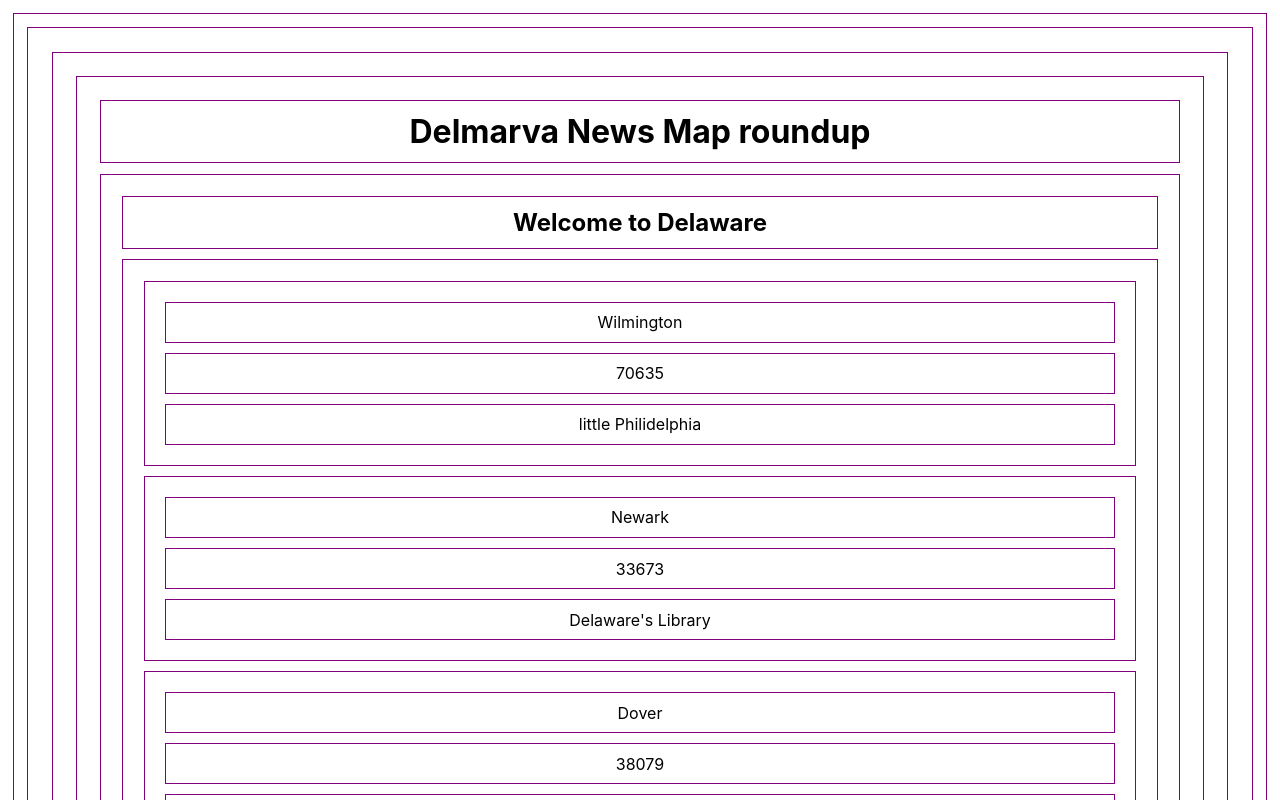
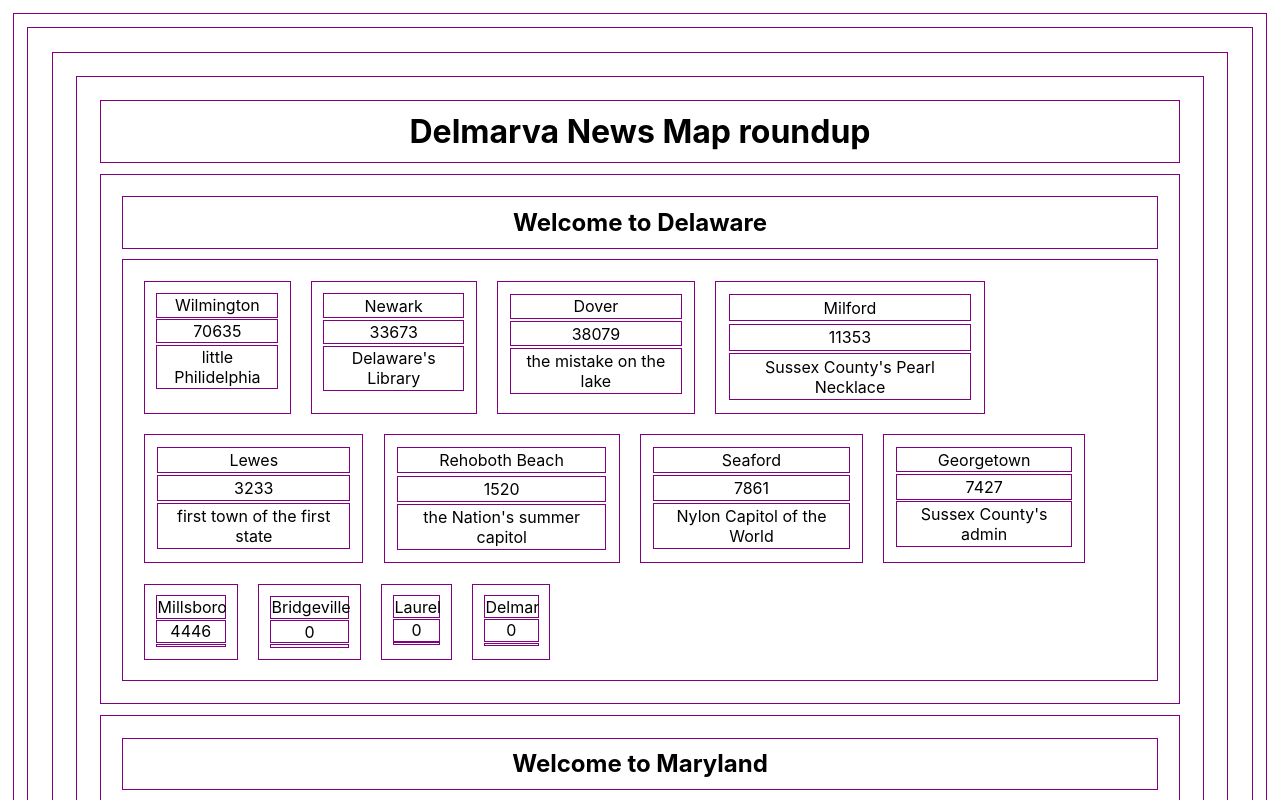
Before and after one commit to tompsherman/delmarva-news-map, a React (Create React App) app in the folder app/: page / in a window 1280 px wide. Shown: the top 800 px of the page. Built offline with nearby package versions, Linux system fonts and the light colour scheme.

Commit message:
data object fleshing out and styling

```diff
--- a/app/src/index.css
+++ b/app/src/index.css
@@ -19,6 +19,11 @@ code {
     monospace;
 }
 
+.hidden {
+  display: flex;
+  flex-wrap: wrap;
+}
+
 .stateHolder {
   display: flex;
   flex-wrap: wrap;
--- a/app/src/state-components/Delaware.js
+++ b/app/src/state-components/Delaware.js
@@ -73,7 +73,80 @@ const delaware = {
                 newsUrls: [
                     ""
                 ],
-            }
+            },
+            {
+                name: "Lewes",
+                population: 3233,
+                nickname: "first town of the first state",
+                admin: "",
+                newsUrls: [
+                    ""
+                ],
+            },
+            {
+                name: "Rehoboth Beach",
+                population: 1520,
+                nickname: "the Nation's summer capitol",
+                admin: "",
+                newsUrls: [
+                    ""
+                ],
+            },
+            {
+                name: "Seaford",
+                population: 7861,
+                nickname: "Nylon Capitol of the World",
+                admin: "",
+                newsUrls: [
+                    ""
+                ],
+            },
+            {
+                name: "Georgetown",
+                population: 7427,
+                nickname: "Sussex County's admin",
+                admin: "",
+                newsUrls: [
+                    ""
+                ],
+            },
+            {
+                name: "Millsboro",
+                population: 4446,
+                nickname: "",
+                admin: "",
+                newsUrls: [
+                    ""
+                ],
+            },
+            {
+                name: "Bridgeville",
+                population: 0,
+                nickname: "",
+                admin: "",
+                newsUrls: [
+                    ""
+                ],
+            },
+            {
+                name: "Laurel",
+                population: 0,
+                nickname: "",
+                admin: "",
+                newsUrls: [
+                    ""
+                ],
+            },
+            {
+                name: "Delmar",
+                population: 0,
+                nickname: "",
+                admin: "",
+                newsUrls: [
+                    ""
+                ],
+            },
+
         ]
         }
     ]
@@ -107,15 +180,18 @@ const Delaware = () => {
                                 <p  className="">{county.name}</p>
                                 <p  className="">{county.population}</p>
                                 <p  className="">{county.nickname}</p>
+                                <a href={county.newsUrls}>{county.name} website</a>
                             </div>
                         )
                     }
                     <h3 className="stateInfo">News Sources:</h3>
+                    <a href={delaware.newsUrls}>state news room</a>
+
                 </div> ) : (null)
                 }
                 {
                     delaware.counties[0].cities.map(city =>
-                        <div>
+                        <div className="">
                             <p  className="">{city.name}</p>
                             <p  className="">{city.population}</p>
                             <p  className="">{city.nickname}</p>
@@ -124,7 +200,7 @@ const Delaware = () => {
                 }
                 {
                     delaware.counties[1].cities.map(city =>
-                        <div>
+                        <div className="">
                             <p  className="">{city.name}</p>
                             <p  className="">{city.population}</p>
                             <p  className="">{city.nickname}</p>
@@ -133,7 +209,7 @@ const Delaware = () => {
                 }
                 {
                     delaware.counties[2].cities.map(city =>
-                        <div>
+                        <div className="">
                             <p  className="">{city.name}</p>
                             <p  className="">{city.population}</p>
                             <p  className="">{city.nickname}</p>
--- a/app/src/state-components/Maryland.js
+++ b/app/src/state-components/Maryland.js
@@ -198,10 +198,12 @@ const Maryland = () => {
                                 <p  className="">{county.name}</p>
                                 <p  className="">{county.population}</p>
                                 <p  className="">{county.nickname}</p>
+                                <a href={county.newsUrls}>{county.name} website</a>
                             </div>
                         )
                     }
                     <h3 className="stateInfo">News Sources:</h3>
+                    <a href={maryland.newsUrls}>governors office</a>
                 </div> ) : (null)
                 }
                 {
--- a/app/src/state-components/Virginia.js
+++ b/app/src/state-components/Virginia.js
@@ -110,10 +110,13 @@ const Virginia = () => {
                                 <p  className="">{county.name}</p>
                                 <p  className="">{county.population}</p>
                                 <p  className="">{county.nickname}</p>
+                                <a href={county.newsUrls}>{county.name} website</a>
                             </div>
                         )
                     }
                     <h3 className="stateInfo">News Sources:</h3>
+                    <a href={virginia.newsUrls}>governors office</a>
+
                 </div> ) : (null)
                 }
                 {
```
